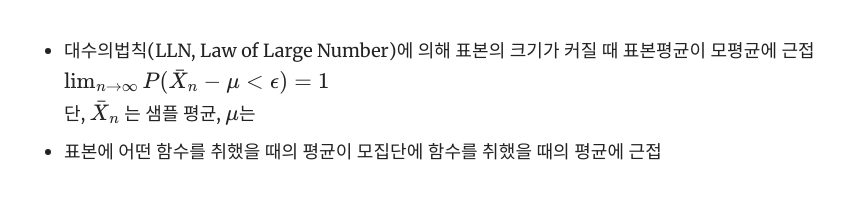
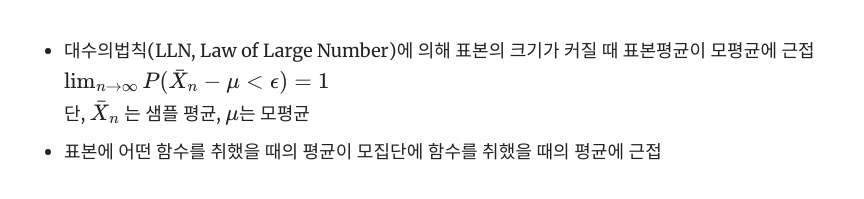
Before and after one commit to yrk3434/yrk3434.github.io, a Jekyll site: the page built from _docs/Theory/Bayesian Inference.md, in a window 1280 px wide and 900 px high, scrolled down 5989 px. Shown: the part 681-880 px from the top of the window, without its empty margins (356-1220 px from the left). Built offline with Jekyll 4.4.1, drawn with Linux system fonts in a browser that asks for light colours; formulas are drawn with MathJax 3.

Commit message:
Update Bayesian Inference.md

```diff
--- a/_docs/Theory/Bayesian Inference.md
+++ b/_docs/Theory/Bayesian Inference.md
@@ -193,5 +193,5 @@ iid 관측치의 경우 $ X1,...,Xn $ 의 정보상수는 $ nI_1(\theta) $
 (1) Monte Carlo Method
 - 대수의법칙(LLN, Law of Large Number)에 의해 표본의 크기가 커질 때 표본평균이 모평균에 근접 <br/>
 $ \lim_{n \to \infty} P(\bar{X}_n -\mu < \epsilon) =1 $ <br/>
-단, $ \bar{X}_n $ 는 샘플 평균, $ \mu $는
+단, $ \bar{X}_n $ 는 샘플 평균, $ \mu $는 모평균 <br/>
 - 표본에 어떤 함수를 취했을 때의 평균이 모집단에 함수를 취했을 때의 평균에 근접
```
